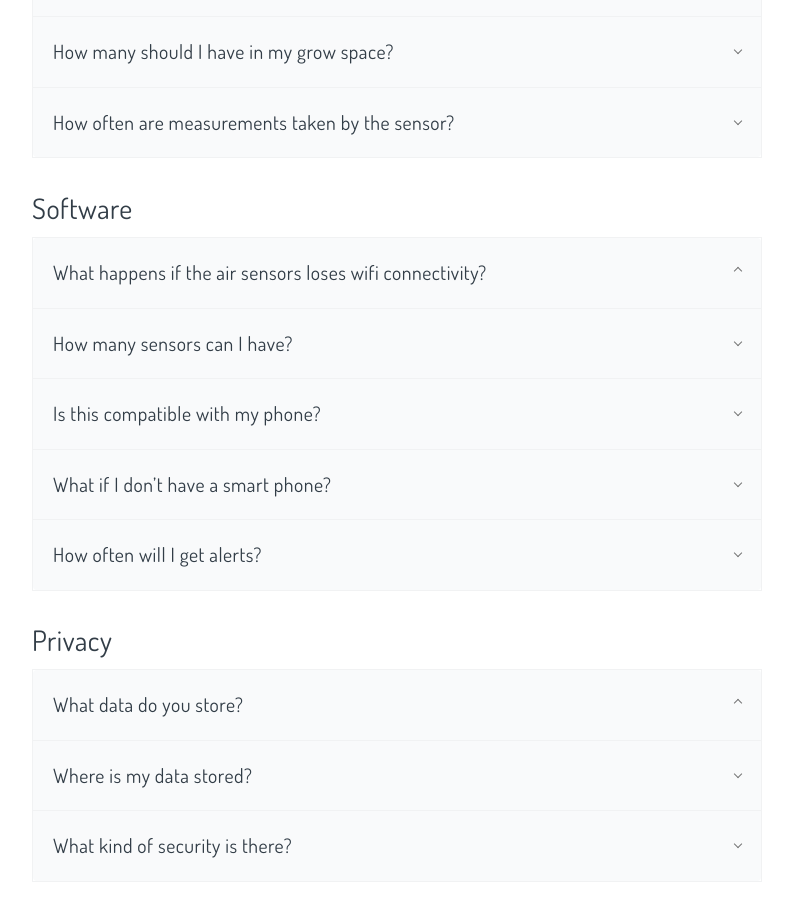
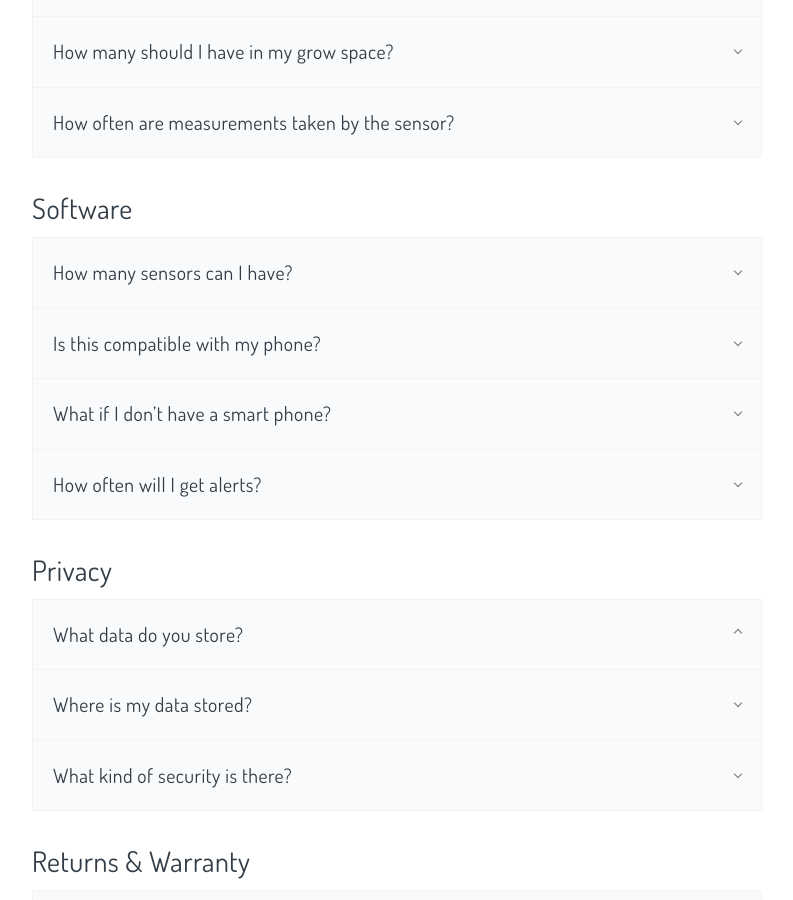
Before and after one commit to mendelsensors/marketing_page, a Jekyll site: the page built from faq/index.html, in a window 1280 px wide and 900 px high, scrolled down 617 px. Shown: the whole window, without its empty margins (243-1036 px from the left). Built offline with Jekyll 4.4.1, drawn with Linux system fonts in a browser that asks for light colours; comment, search, counter and statistics services are not loaded; part of the change alters nothing that is shown.

Commit message:
faq updates

```diff
--- a/faq/index.html
+++ b/faq/index.html
@@ -76,7 +76,7 @@ layout: default
             </h5>
             <div id="collapse-1-5" class="collapse" data-parent="#accordion-1">
               <div class="card-body">
-                Parameters are read every 1 minute and uploaded every 15 minutes or in real-time if you press the physical upload button on the sensor. If any of your parameters have changed significantly since the previous reading or passed user-set thresholds we will upload the measurements before the 15 minute baseline in order to still be able to alert you on a 1 minute by 1 minute basis.
+                Parameter readings are uploaded every 15 minutes automatically. If you'd like a real-time measurement simply press the right button on the sensor. You'll see a red flash followed by some green and white blinking. Check your app momentarily to see the readings.
               </div>
             </div>
           </div>
@@ -87,7 +87,7 @@ layout: default
 
         <h3>Software</h3>
         <div class="accordion accordion-connected accordion-arrow-right" id="accordion-2">
-          <div class="card">
+          <!-- <div class="card">
             <h5 class="card-title">
               <a data-toggle="collapse" href="#collapse-2-1">What happens if the air sensors loses wifi connectivity?</a>
             </h5>
@@ -96,7 +96,7 @@ layout: default
                 As long as the sensor has power it will continue to record data up to 7 days and will upload the results once it re-connects to wifi. After 30 minutes of not hearing from your sensor, we will send a notification alerting you to the fact that it has either lost WiFi or power. You will not receive any alerts about parameters being above/below thresholds however until the sensor is reconnected to the internet.
               </div>
             </div>
-          </div>
+          </div> -->
 
           <div class="card">
             <h5 class="card-title">
@@ -115,7 +115,7 @@ layout: default
             </h5>
             <div id="collapse-2-3" class="collapse" data-parent="#accordion-2">
               <div class="card-body">
-                iPhone/iPad users can download the iOS app directly <a href="https://apps.apple.com/us/app/mendel-sensors/id1494993904">here</a>. Android users can access their dashboard via our web app <a href="https://app.mendelsensors.com/">here</a>.
+                iPhone/iPad users can download the iOS app directly <a target="_blank" href="https://apps.apple.com/us/app/mendel-sensors/id1494993904">here</a>. Android users can access their dashboard via our web app <a target="_blank" href="https://app.mendelsensors.com/">here</a>.
               </div>
             </div>
           </div>
@@ -126,7 +126,7 @@ layout: default
             </h5>
             <div id="collapse-2-4" class="collapse" data-parent="#accordion-2">
               <div class="card-body">
-                You can view your sensor data anywhere in the world with an internet connection on any device with internet capability. You can log on to your dashboard <a href="https://app.mendelsensors.com/">here</a>.
+                You can view your sensor data anywhere in the world with an internet connection on any device with internet capability. You can log on to your dashboard <a target="_blank" href="https://app.mendelsensors.com/">here</a>.
               </div>
             </div>
           </div>
@@ -137,7 +137,7 @@ layout: default
             </h5>
             <div id="collapse-2-5" class="collapse" data-parent="#accordion-2">
               <div class="card-body">
-                Only as often as you’d like. You are in control of which alerts, if any, you receive. You can also send alerts to your email if you prefer not to receive alerts on your phone.
+                You are in control of which alerts, if any, you receive. You can also send alerts to your email if you prefer not to receive alerts on your phone.
               </div>
             </div>
           </div>
```
